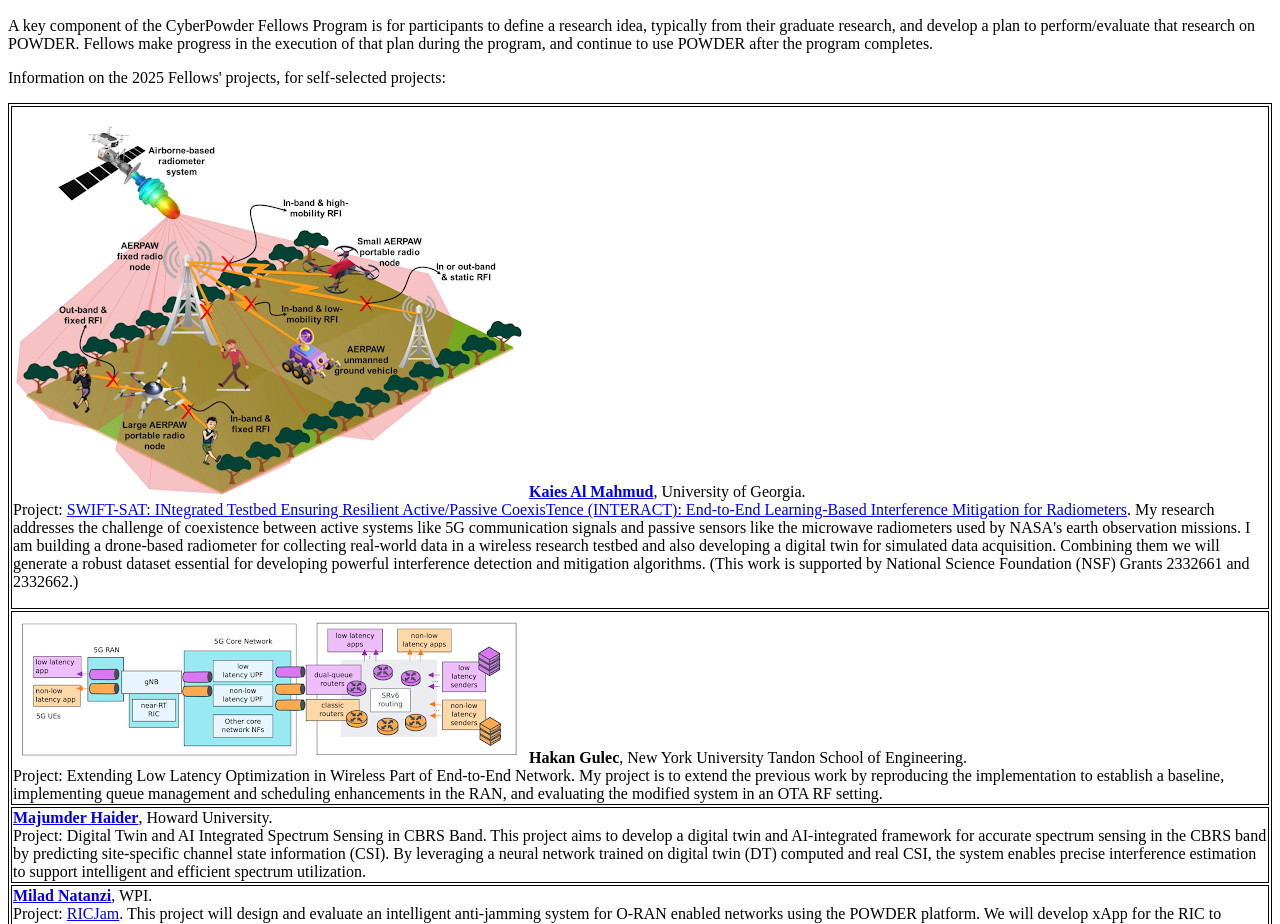
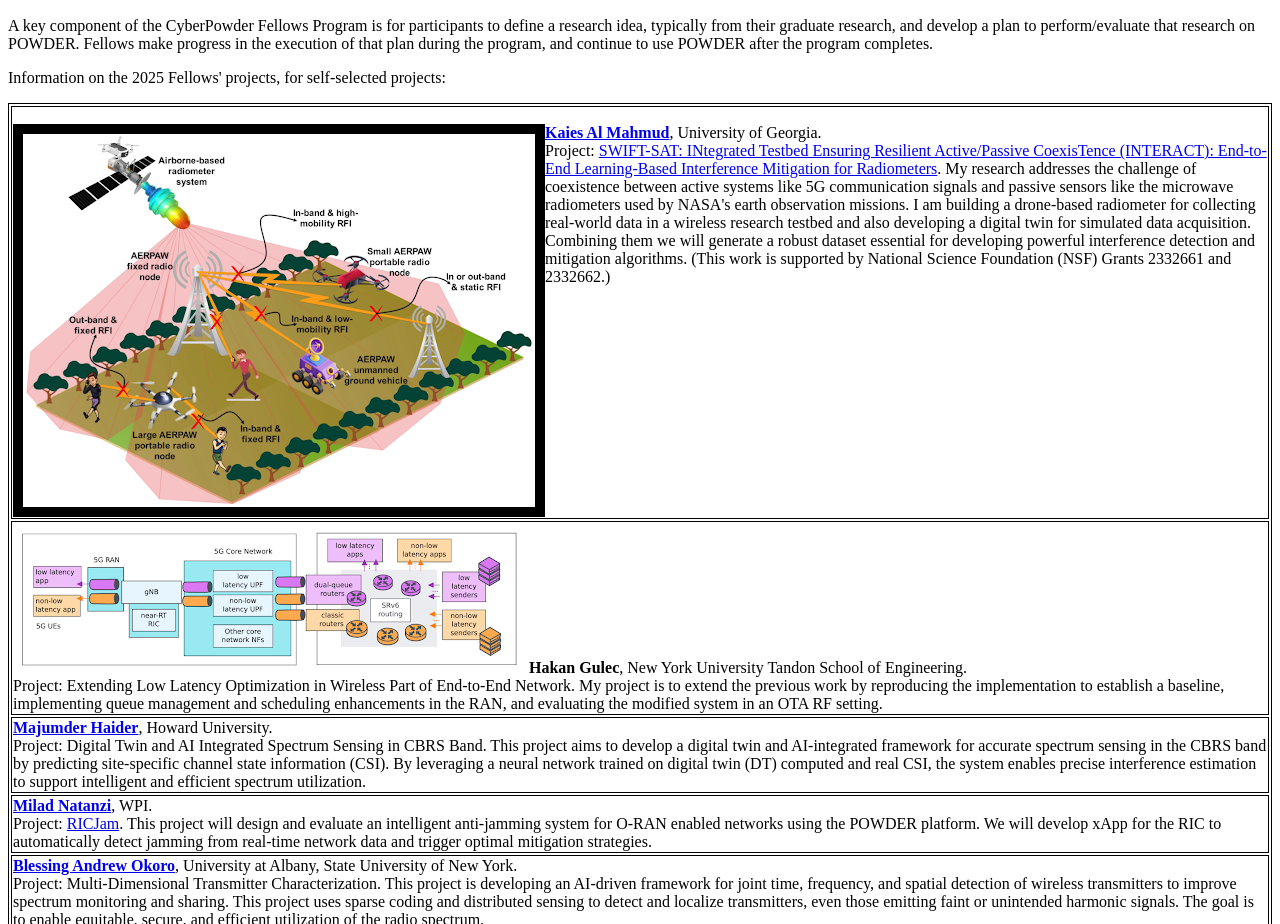
Before and after one commit to npatwari/cyberpowderwebsite, a plain HTML site: page index.html in a window 1280 px wide. Shown: the part 2284-3208 px from the top of the page. Drawn offline with Linux system fonts and the light colour scheme.

Commit message:
Update index.html

```diff
--- a/index.html
+++ b/index.html
@@ -242,7 +242,7 @@
         <p>Information on the 2025 Fellows' projects, for self-selected projects:</p>
         <table>
             <tr>
-                <td><p></p><img src="kaies_al_mahmud.png" alt="Airborne radiometer and ground-based wireless activity" ALIGN=”left”>
+                <td><p></p><img src="kaies_al_mahmud.png" alt="Airborne radiometer and ground-based wireless activity" align=left border=10px>
                 <strong><a href="https://www.linkedin.com/in/kaiesalmahmud/" target="_blank">Kaies Al Mahmud</a></strong>, University of Georgia. <br>Project: <a href="https://www.nsf.gov/awardsearch/showAward?AWD_ID=2332662&HistoricalAwards=false" target="_blank">SWIFT-SAT: INtegrated Testbed Ensuring Resilient Active/Passive CoexisTence (INTERACT): End-to-End Learning-Based Interference Mitigation for Radiometers</a>. My research addresses the challenge of coexistence between active systems like 5G communication signals and passive sensors like the microwave radiometers used by NASA's earth observation missions. I am building a drone-based radiometer for collecting real-world data in a wireless research testbed and also developing a digital twin for simulated data acquisition. Combining them we will generate a robust dataset essential for developing powerful interference detection and mitigation algorithms. (This work is supported by National Science Foundation (NSF) Grants 2332661 and 2332662.)</p></td>
             </tr>
             <tr>
```
